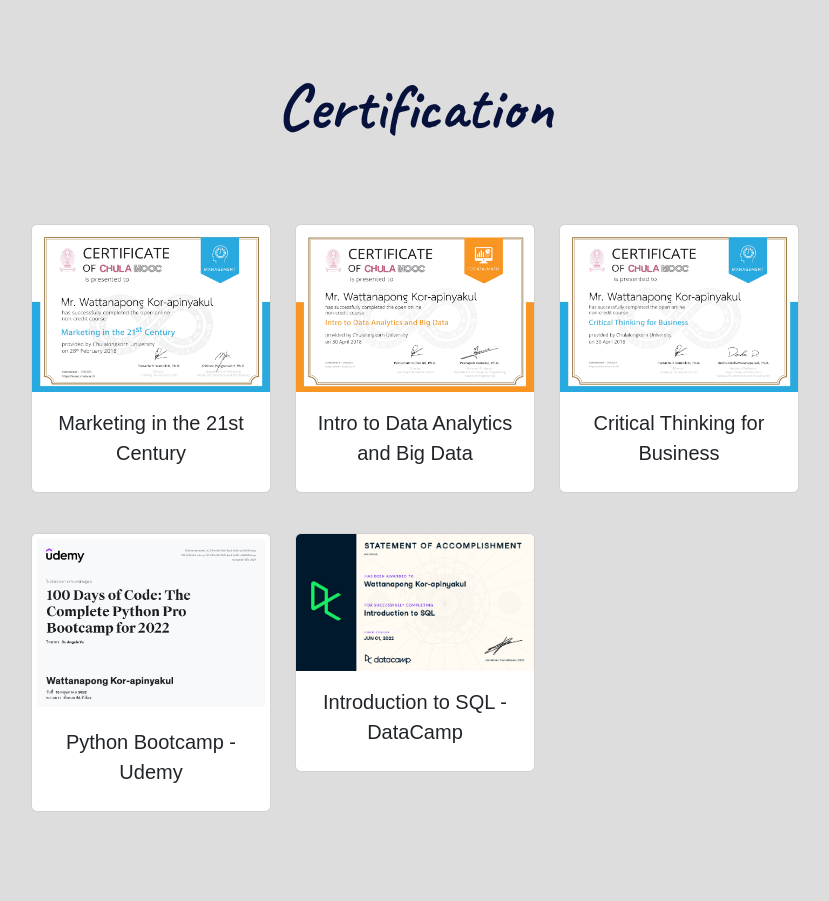
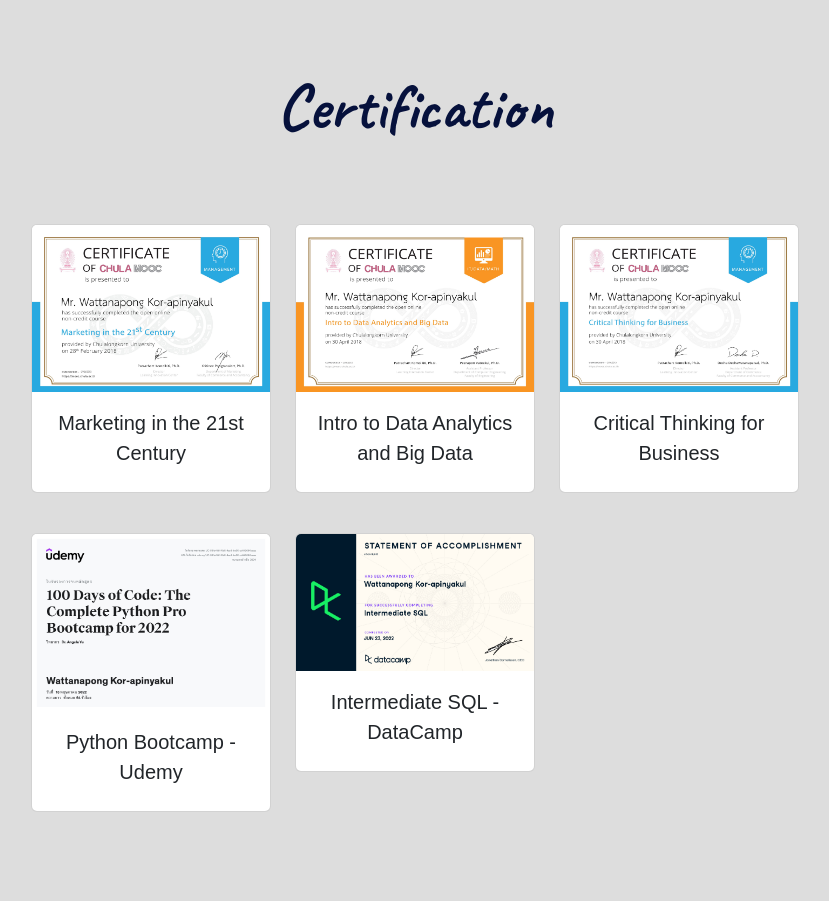
Before and after one commit to wattana2/wkk-port, a Flask app: page / in a window 1280 px wide. Shown: the part 3941-4842 px from the top of the page, without its empty margins (225-1054 px from the left). Run offline with Flask 2, Linux system fonts and the light colour scheme; some libraries are stand-ins or nearby versions; some web fonts are replaced.

Commit message:
Update SQL Cert

```diff
--- a/templates/profile.html
+++ b/templates/profile.html
@@ -305,7 +305,7 @@
       <div class="card">
         <img src="{{ url_for('static', filename='image/cert-5.jpg') }}" class="card-img-top" alt="Python">
         <div class="card-body">
-          <p class="card-title">Introduction to SQL - DataCamp</p>
+          <p class="card-title">Intermediate SQL - DataCamp</p>
         </div>
       </div>
     </div>
```
Also changed, not shown: static/image/cert-5.jpg.
